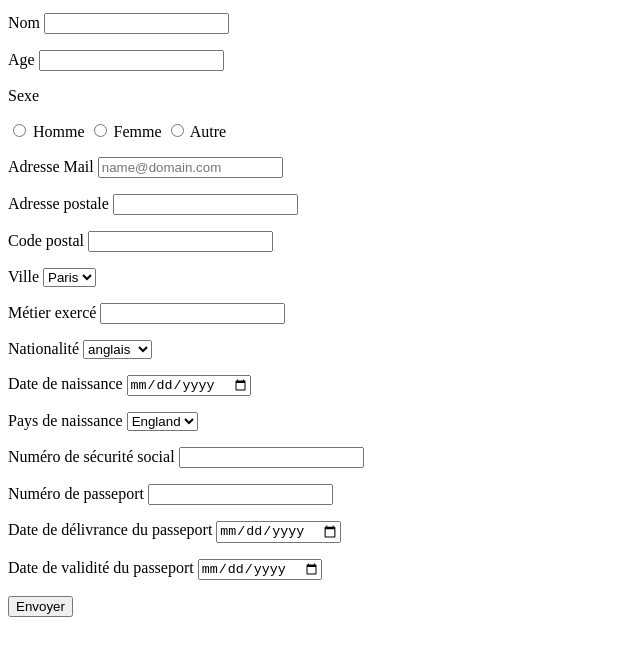
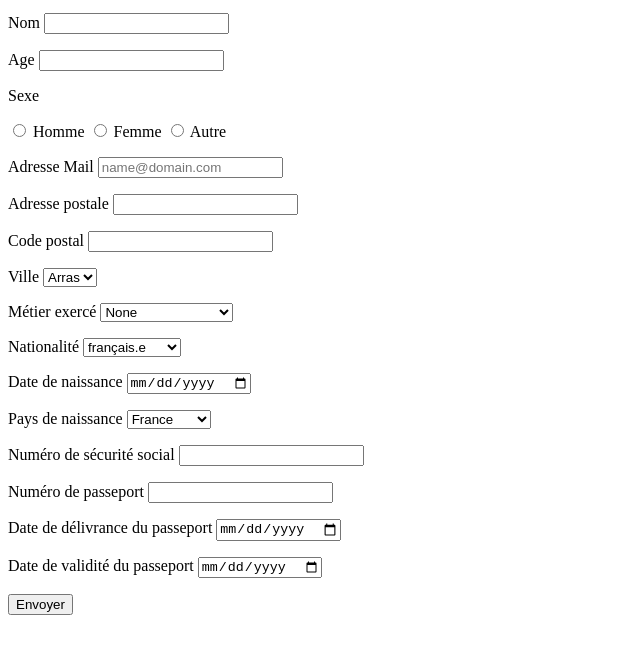
Before and after one commit to baotram1209/form, a plain HTML site: page form.html in a window 1280 px wide. Shown: the part 104-760 px from the top of the page, without its empty margins (0-640 px from the left). Drawn offline with Linux system fonts and the light colour scheme.

Commit message:
edit-form

```diff
--- a/form.html
+++ b/form.html
@@ -8,7 +8,7 @@
 </head>
 <body>
     <h1>Formulaire d’inscription</h1>
-    <form action="/login" method="post">
+    <form method="post">
         <p>
             <label for="name">Prénom</label>
             <input type="text" name="pr&eacutenom" id="name" pattern="[A-Za-z]+" >
@@ -21,7 +21,7 @@
 
         <p>
             <label for="age">Age</label>
-            <input type="number" name="age" id="age">
+            <input type="number" name="age" id="age" pattern="[0,9]">
         </p>
 
         <p>Sexe</p>
@@ -51,30 +51,36 @@
 
         <p>
             <label for="code-postal">Code postal</label>
-            <input type="text" name="code-postal" id="code-postal" pattern="[0-9]+">
+            <input type="text" name="code-postal" id="code-postal" pattern="[0-9]{5,5}">
         </p>
 
 
         <p>
             <label for="ville">Ville</label>
             <select name="ville" id="ville">
+                <option value="arras">Arras</option>
                 <option value="paris">Paris</option>
                 <option value="lille">Lille</option>
-                <!--add list -->
             </select>
         </p>
 
         <p>
             <label for="job">Métier exercé</label>
-            <input type="text" name="job" id="job" pattern="[A-Za-z]+">
+            <select name="job" id="job">
+                <option value="">None</option>
+                <option value="acheteur industriel">Acheteur industriel</option>
+                <option value="boulanger">Boulanger</option>
+                <option value="chef de rayon">Chef de rayon</option>
+            </select>
         </p>
 
         <p>
             <label for="nationality">Nationalité</label>
             <select name="nationality" id="nationality">
-                <option value="anglais">anglais</option>
-                <option value="français">français</option>
-                <!--add list -->
+                <option value="anglais">anglais.e</option>
+                <option value="français" selected>français.e</option>
+                <option value="vietnamien">vietnamien.e</option>
+
             </select>
         </p>
 
@@ -87,8 +93,8 @@
         <p>
             <label for="country-of-birth">Pays de naissance</label>
             <select name="country" id="country-of-birth">
-                <option value="England">England</option>
                 <option value="France">France</option>
+                <option value="England">Angleterre</option>
                 <!--add list -->
             </select>
         <p>
```
